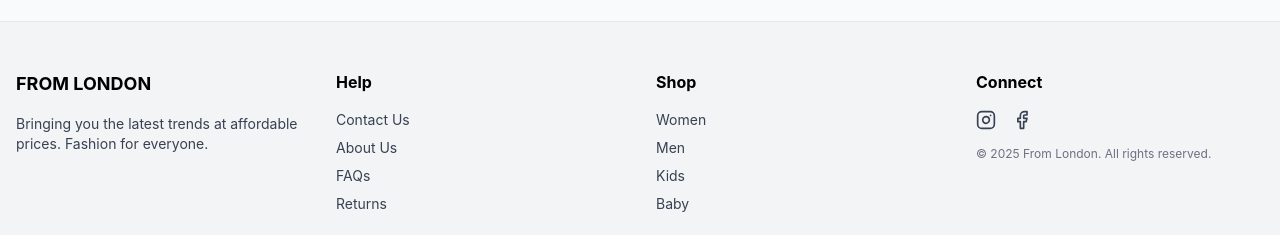
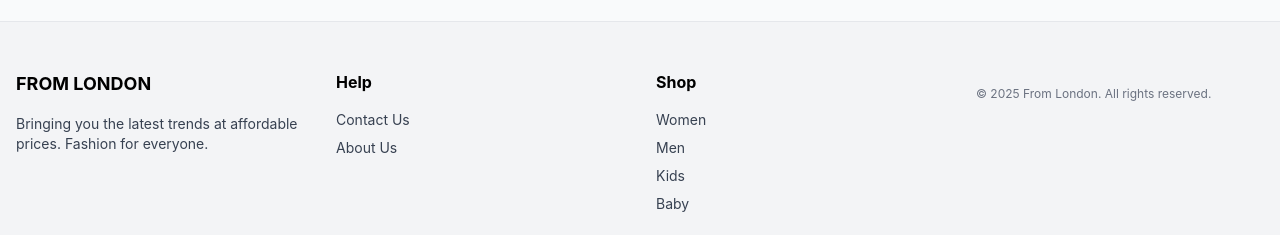
Before and after one commit to andreaasu/from-london-shop, a React (Vite) app: page / in a window 1280 px wide. Shown: the part 1792-2027 px from the top of the page. Built offline with nearby package versions, Linux system fonts and the light colour scheme; no server answers; the database is empty.

Commit message:
remove footer

```diff
--- a/src/components/layout/Footer.jsx
+++ b/src/components/layout/Footer.jsx
@@ -17,8 +17,8 @@ export default function Footer() {
                     <ul className="space-y-2 text-sm">
                         <li><Link to="/contact" className="hover:underline">Contact Us</Link></li>
                         <li><Link to="/about" className="hover:underline">About Us</Link></li>
-                        <li><Link to="/faq" className="hover:underline">FAQs</Link></li>
-                        <li><Link to="/returns" className="hover:underline">Returns</Link></li>
+                        {/* <li><Link to="/faq" className="hover:underline">FAQs</Link></li> */}
+                        {/* <li><Link to="/returns" className="hover:underline">Returns</Link></li> */}
                     </ul>
                 </div>
 
@@ -35,10 +35,10 @@ export default function Footer() {
 
                 {/* Column 4 */}
                 <div>
-                    <h4 className="font-bold mb-4 text-black">Connect</h4>
+                    {/* <h4 className="font-bold mb-4 text-black">Connect</h4> */}
                     <div className="flex space-x-4 mb-4">
-                        <a href="#" className="hover:text-black"><Instagram size={20} /></a>
-                        <a href="#" className="hover:text-black"><Facebook size={20} /></a>
+                        {/* <a href="#" className="hover:text-black"><Instagram size={20} /></a> */}
+                        {/* <a href="#" className="hover:text-black"><Facebook size={20} /></a> */}
                         {/* <a href="#" className="hover:text-black"><Twitter size={20} /></a> */}
                     </div>
                     <p className="text-xs text-gray-500">&copy; {new Date().getFullYear()} From London. All rights reserved.</p>
```
